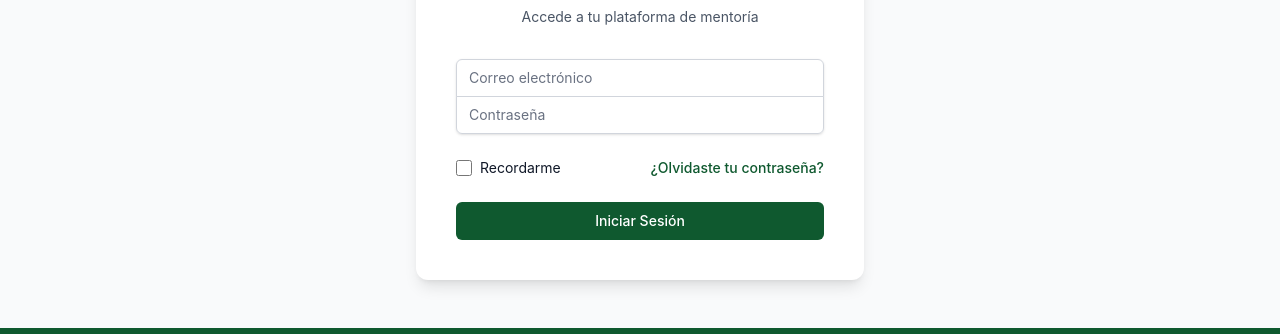
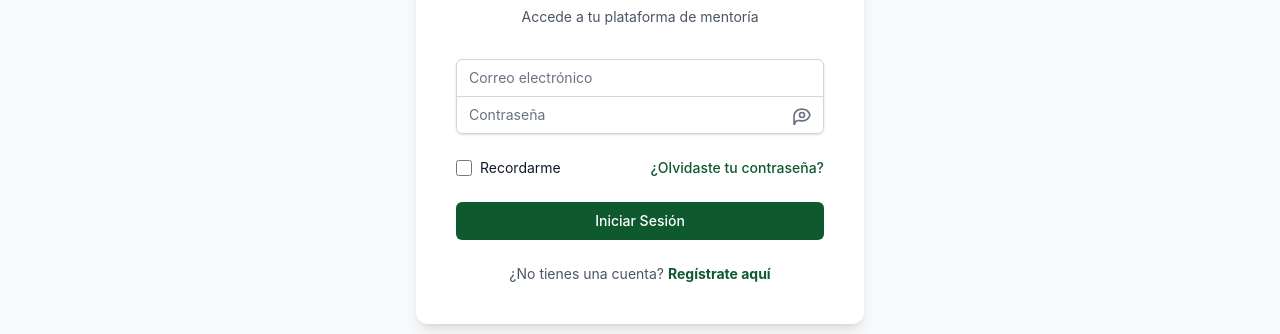
Before and after one commit to JoseSanmartin1999/Pilas--Frontend, a React (Vite) app: page /login in a window 1280 px wide. Shown: the part 331-665 px from the top of the page. Built offline with nearby package versions, Linux system fonts and the light colour scheme; no server answers.

Commit message:
feat: condicionales en CTAs de Home, agregar toggle de contraseña y link a registro en Login

```diff
--- a/src/pages/Home.jsx
+++ b/src/pages/Home.jsx
@@ -2,6 +2,9 @@ import { Link } from 'react-router-dom';
 import { useState, useEffect } from 'react';
 
 const Home = () => {
+  const token = localStorage.getItem('token') || sessionStorage.getItem('token');
+  const isAuthenticated = !!token;
+
   // Mock State para interactividad en el Dashboard visual derecho
   const [loginStreak, setLoginStreak] = useState(5);
   const [coins, setCoins] = useState(540);
@@ -92,7 +95,7 @@ const Home = () => {
 
             <div className="flex flex-col sm:flex-row gap-4 w-full sm:w-auto">
               <Link
-                to="/buscar"
+                to={isAuthenticated ? "/buscar" : "/login"}
                 className="inline-flex items-center justify-center px-8 py-4 rounded-2xl font-black bg-pilas-gold text-slate-900 hover:bg-[#ffdf66] hover:scale-[1.03] active:scale-95 transition-all duration-200 shadow-xl shadow-pilas-gold/10 text-xs uppercase tracking-widest text-center"
               >
                 Buscar un Tutor
@@ -101,7 +104,7 @@ const Home = () => {
                 </svg>
               </Link>
               <Link
-                to="/se-tutor"
+                to={isAuthenticated ? "/se-tutor" : "/registro"}
                 className="inline-flex items-center justify-center px-8 py-4 rounded-2xl font-black bg-transparent border-2 border-slate-600 text-slate-200 hover:border-white hover:text-white hover:bg-white/5 active:scale-95 transition-all duration-200 text-xs uppercase tracking-widest text-center"
               >
                 Ser Mentor / Tutor
@@ -396,7 +399,7 @@ const Home = () => {
               Únete a la comunidad de estudiantes y mentores de la ESPE. Comparte conocimientos, gana recompensas y mejora tus calificaciones hoy mismo.
             </p>
             <Link
-              to="/registro"
+              to={isAuthenticated ? "/buscar" : "/registro"}
               className="inline-flex items-center justify-center px-10 py-5 rounded-2xl font-black bg-pilas-gold text-slate-900 hover:bg-[#ffdf66] hover:scale-105 active:scale-95 transition-all duration-200 shadow-xl shadow-pilas-gold/15 text-xs uppercase tracking-widest"
             >
               Regístrate Ahora
--- a/src/pages/Login.jsx
+++ b/src/pages/Login.jsx
@@ -10,6 +10,7 @@ const Login = ({ setAuth }) => {
     const [error, setError] = useState(null);
     const [isLoading, setIsLoading] = useState(false);
     const [rememberMe, setRememberMe] = useState(false);
+    const [showPassword, setShowPassword] = useState(false);
     const navigate = useNavigate();
 
     const handleChange = ({ target: { name, value } }) => {
@@ -51,30 +52,50 @@ const Login = ({ setAuth }) => {
         }
     };
 
-    const inputFields = [
-        { name: 'email', type: 'email', placeholder: 'Correo electrónico', isTop: true },
-        { name: 'password', type: 'password', placeholder: 'Contraseña', isTop: false }
-    ];
-
     return (
         <div className="flex-1 flex items-center justify-center bg-gray-50 py-12 px-4 sm:px-6 lg:px-8">
             <div className="max-w-md w-full space-y-8 bg-white p-10 rounded-xl shadow-lg border-t-4 border-pilas-gold">
                 <LoginHeader />
                 <form className="mt-8 space-y-6" onSubmit={handleLogin}>
-                    <div className="rounded-md shadow-sm -space-y-px">
-                        {inputFields.map((field) => (
-                            <div key={field.name}>
-                                <input
-                                    name={field.name}
-                                    type={field.type}
-                                    required
-                                    value={credentials[field.name]}
-                                    onChange={handleChange}
-                                    className={`appearance-none relative block w-full px-3 py-2 border border-gray-300 placeholder-gray-500 text-gray-900 focus:outline-none focus:ring-pilas-gold focus:border-pilas-gold focus:z-10 sm:text-sm ${field.isTop ? 'rounded-t-md' : 'rounded-b-md'}`}
-                                    placeholder={field.placeholder}
-                                />
-                            </div>
-                        ))}
+                    <div className="rounded-md shadow-sm -space-y-px relative">
+                        <div>
+                            <input
+                                name="email"
+                                type="email"
+                                required
+                                value={credentials.email}
+                                onChange={handleChange}
+                                className="appearance-none relative block w-full px-3 py-2 border border-gray-300 placeholder-gray-500 text-gray-900 rounded-t-md focus:outline-none focus:ring-pilas-gold focus:border-pilas-gold focus:z-10 sm:text-sm"
+                                placeholder="Correo electrónico"
+                            />
+                        </div>
+                        <div className="relative">
+                            <input
+                                name="password"
+                                type={showPassword ? "text" : "password"}
+                                required
+                                value={credentials.password}
+                                onChange={handleChange}
+                                className="appearance-none relative block w-full px-3 py-2 border border-gray-300 placeholder-gray-500 text-gray-900 rounded-b-md focus:outline-none focus:ring-pilas-gold focus:border-pilas-gold focus:z-10 sm:text-sm pr-10"
+                                placeholder="Contraseña"
+                            />
+                            <button
+                                type="button"
+                                onClick={() => setShowPassword(!showPassword)}
+                                className="absolute inset-y-0 right-0 pr-3 flex items-center text-gray-500 hover:text-slate-700 focus:outline-none z-20 cursor-pointer"
+                            >
+                                {showPassword ? (
+                                    <svg className="h-5 w-5" fill="none" stroke="currentColor" viewBox="0 0 24 24">
+                                        <path strokeLinecap="round" strokeLinejoin="round" strokeWidth="2" d="M13.875 18.825A10.05 10.05 0 0112 19c-4.478 0-8.268-2.943-9.543-7a9.97 9.97 0 011.563-3.029m5.858.908a3 3 0 114.243 4.243M9.878 9.878l4.242 4.242M9.88 9.88l-3.29-3.29m7.532 7.532l3.29 3.29M3 3l18 18" />
+                                    </svg>
+                                ) : (
+                                    <svg className="h-5 w-5" fill="none" stroke="currentColor" viewBox="0 0 24 24">
+                                        <path strokeLinecap="round" strokeLinejoin="round" strokeWidth="2" d="M15 12a3 3 0 11-6 0 3 3 0 016 0z" />
+                                        <path strokeLinecap="round" strokeLinejoin="round" strokeWidth="2" d="M2.458 12C3.732 7.943 7.523 5 12 5c4.478 0 8.268 2.943 9.542 7-1.274 4.057-5.064 7-9.542 7-4.477 0-8.268-2.943-9.542 7z" />
+                                    </svg>
+                                )}
+                            </button>
+                        </div>
                     </div>
 
                     {error && <ErrorMessage message={error} />}
@@ -89,6 +110,13 @@ const Login = ({ setAuth }) => {
                         >
                             {isLoading ? 'Iniciando sesión...' : 'Iniciar Sesión'}
                         </button>
+                    </div>
+
+                    <div className="text-center text-sm text-gray-600 mt-4">
+                        ¿No tienes una cuenta?{' '}
+                        <Link to="/registro" className="font-bold text-pilas-blue hover:text-pilas-gold transition-colors">
+                            Regístrate aquí
+                        </Link>
                     </div>
                 </form>
             </div>
```
